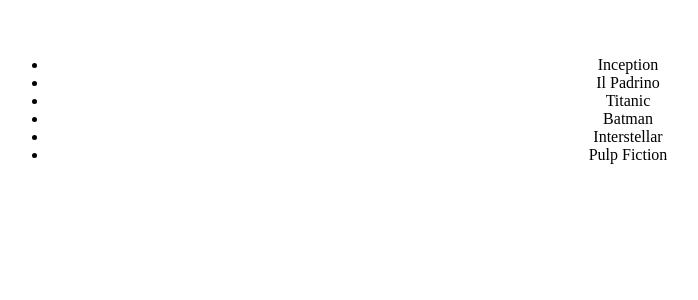
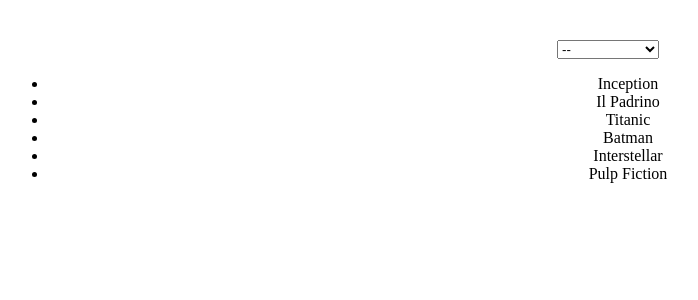
Before and after one commit to AndreaCatapano/react-movie-filter, a React (Vite) app: page / in a window 1280 px wide. Shown: the top 300 px of the page, without its empty margins (32-730 px from the left). Built offline with nearby package versions, Linux system fonts and the light colour scheme.

Commit message:
feat: added select for genre

```diff
--- a/src/App.jsx
+++ b/src/App.jsx
@@ -9,9 +9,22 @@
 function App() {
 
   const [movies, setMovies] = useState(moviesData);
+  const [searchedGenre, setSearchedGenre] = useState('');
+
+
+
+  useEffect(() => { console.log(searchedGenre) }, [searchedGenre])
 
   return (
     <>
+      <select value={searchedGenre} onChange={e => setSearchedGenre(e.target.value)}>
+        <option value="">--</option>
+        <option value="Fantascienza">Fantascienza</option>
+        <option value="Thriller">Thriller</option>
+        <option value="Romantico">Romantico</option>
+        <option value="Azione">Azione</option>
+      </select>
+
       <ul>
         {movies.map((movie, index) => (
           <li key={index}>{movie.title}</li>
```
